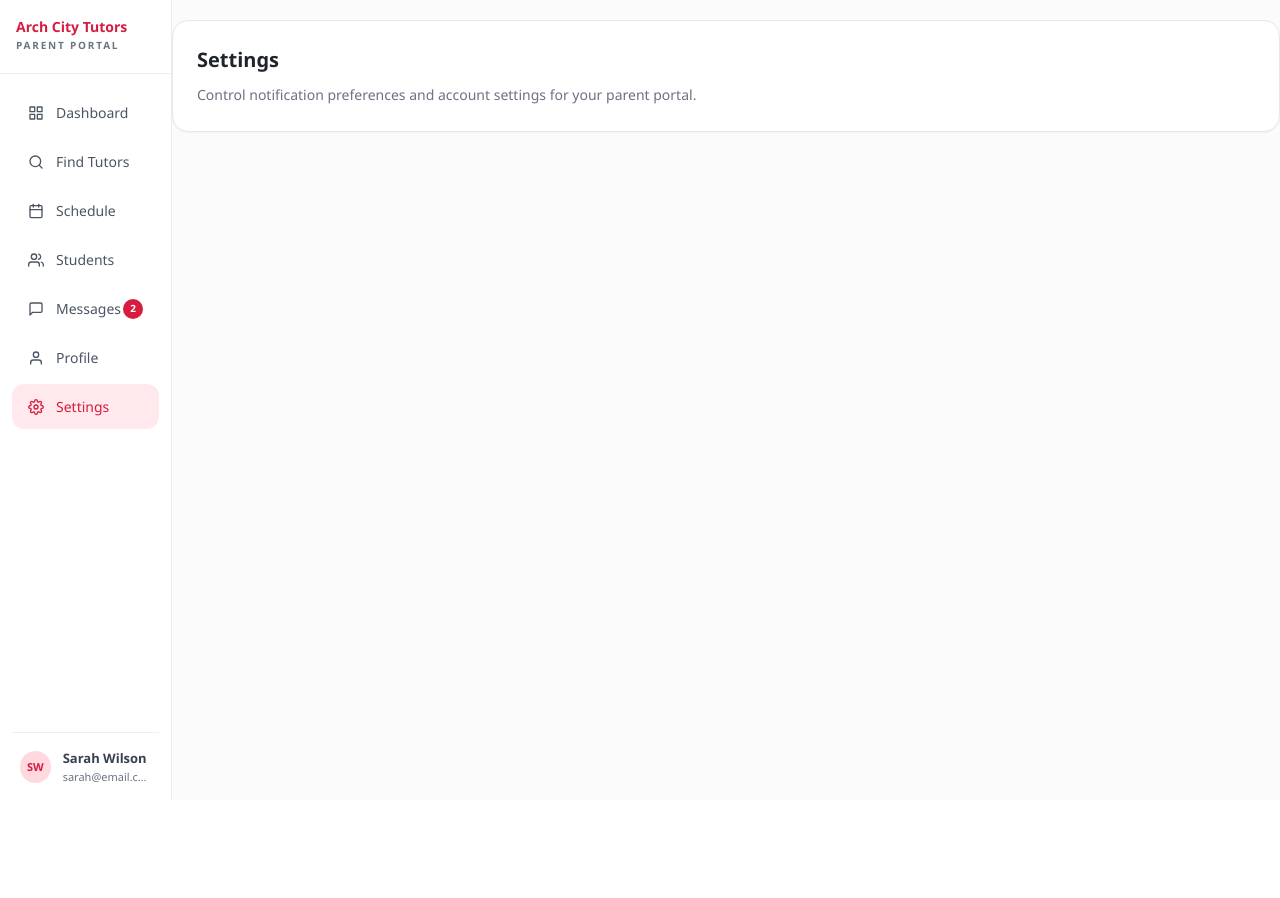
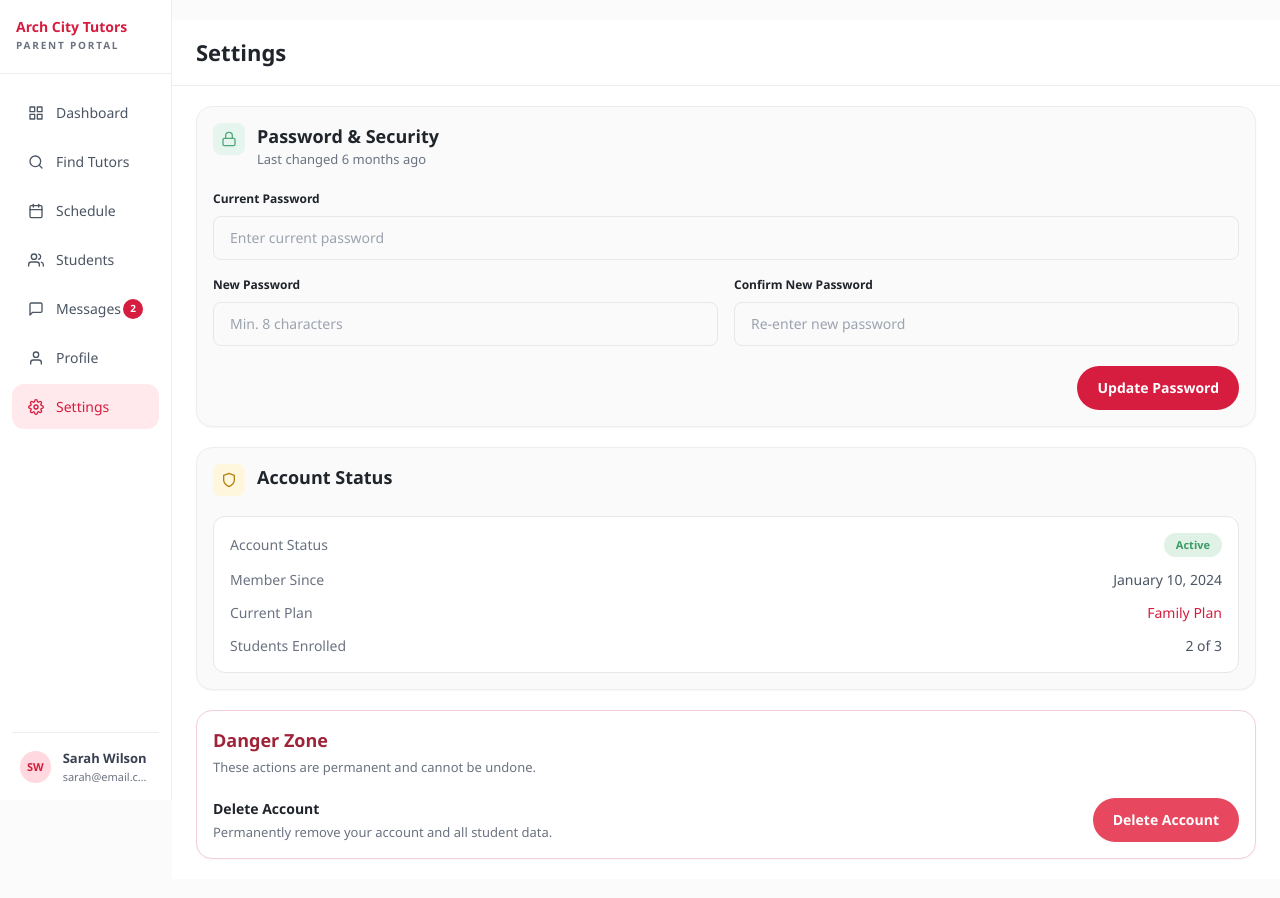
Before and after one commit to mmiskatul/arch-city, a Next.js app: page /parent-dashboard/settings in a window 1280 px wide. Before the commit the page ends 800 px from the top, so only its background shows below. Built offline with nearby package versions, Linux system fonts and the light colour scheme.

Commit message:
add the setting

```diff
--- a/app/parent-dashboard/settings/page.tsx
+++ b/app/parent-dashboard/settings/page.tsx
@@ -1,10 +1,5 @@
-import { ParentSectionPage } from "@/components/parent/parent-section-page";
+import { ParentSettingsPage } from "@/components/parent/parent-settings-page";
 
 export default function ParentSettingsRoute() {
-  return (
-    <ParentSectionPage
-      title="Settings"
-      description="Control notification preferences and account settings for your parent portal."
-    />
-  );
+  return <ParentSettingsPage />;
 }
--- a/components/parent/parent-profile-page.tsx
+++ b/components/parent/parent-profile-page.tsx
@@ -7,6 +7,7 @@ import { FiCheck, FiEdit2, FiMail, FiPhone } from "react-icons/fi";
 import { ParentShell } from "@/components/parent/parent-shell";
 import {
   parentBillingHistory,
+  parentProfileHistoryItems,
   parentPlan,
   parentPlanOptions,
   parentProfile,
@@ -174,40 +175,90 @@ function PlanAndBillingSection() {
 }
 
 function HistorySection() {
+  const [historyFilter, setHistoryFilter] = useState<"All" | "Jordan" | "Maya">("All");
+
+  const filteredItems =
+    historyFilter === "All"
+      ? parentProfileHistoryItems
+      : parentProfileHistoryItems.filter((item) => item.student === historyFilter);
+
+  const groupedItems = filteredItems.reduce<Record<string, typeof filteredItems>>((groups, item) => {
+    if (!groups[item.monthLabel]) {
+      groups[item.monthLabel] = [];
+    }
+    groups[item.monthLabel].push(item);
+    return groups;
+  }, {});
+
   return (
     <section className="p-5">
       <h3 className="text-[18px] font-bold text-[#20242b]">History</h3>
-      <div className="mt-5 rounded-[12px] border border-[#e7e7eb] bg-white p-4 shadow-[0_1px_2px_rgba(15,23,42,0.04)]">
-        <h4 className="text-[16px] font-bold text-[#20242b]">Student Enrollment History</h4>
-        <div className="mt-4 space-y-4">
-          {parentStudentsData.map((student) => (
-            <div
-              key={student.id}
-              className="flex items-center justify-between gap-4 rounded-[12px] border border-[#eceef2] px-4 py-4"
+      <div className="mt-5 flex items-center gap-3 border-b border-[#eceef2] pb-4">
+        {(["All", "Jordan", "Maya"] as const).map((filter) => {
+          const active = historyFilter === filter;
+          return (
+            <button
+              key={filter}
+              type="button"
+              onClick={() => setHistoryFilter(filter)}
+              className={`inline-flex h-9 items-center rounded-full border px-4 text-[13px] font-medium transition ${
+                active
+                  ? "border-[#d61c3f] bg-[#fff4f6] text-[#d61c3f]"
+                  : "border-[#d1d5db] bg-white text-[#4b5563] hover:border-[#d61c3f] hover:text-[#d61c3f]"
+              }`}
             >
-              <div className="flex items-center gap-3">
-                <span className="flex h-10 w-10 items-center justify-center rounded-full bg-[#ffe7eb] text-[14px] font-bold text-[#d94a62]">
-                  {student.initials}
+              {filter}
+            </button>
+          );
+        })}
+      </div>
+
+      <div className="mt-4 space-y-5">
+        {Object.entries(groupedItems).map(([monthLabel, items]) => (
+          <section key={monthLabel}>
+            <p className="text-[12px] font-bold uppercase tracking-[0.06em] text-[#5f6673]">
+              {monthLabel}
+            </p>
+            <div className="mt-3 space-y-4">
+              {items.map((item) => (
+                <article
+                  key={item.id}
+                  className="flex items-center justify-between gap-4 rounded-[14px] border border-[#eceef2] bg-white px-4 py-4 shadow-[0_1px_2px_rgba(15,23,42,0.04)]"
+                >
+                  <div className="flex min-w-0 items-start gap-3">
+                    <span className="flex h-12 w-12 shrink-0 items-center justify-center rounded-full bg-[#ffe7eb] text-[16px] font-bold text-[#d94a62]">
+                      {item.tutorInitials}
                     </span>
-                <div>
-                  <p className="text-[15px] font-semibold text-[#20242b]">{student.name}</p>
+                    <div className="min-w-0">
+                      <p className="text-[16px] font-bold text-[#20242b]">{item.tutorName}</p>
                       <p className="text-[13px] text-[#6b7280]">
-                    {student.grade} - {student.school}
+                        {item.subject} - {item.dateLabel}
                       </p>
-                  <p className="mt-1 text-[12px] text-[#6b7280]">{student.addedLabel}</p>
+                      <div className="mt-3 flex items-center gap-2 text-[12px] text-[#6b7280]">
+                        <span className="font-semibold text-[#d61c3f]">{item.studentInitials}</span>
+                        <span>{item.student}</span>
+                        <span>-</span>
+                        <span>{item.duration}</span>
+                        <span>-</span>
+                        <span>{item.type}</span>
                       </div>
                     </div>
-              <div className="text-right">
-                <p className="text-[13px] font-semibold text-[#20242b]">
-                  {student.sessionsTotal} total sessions
-                </p>
-                <p className="mt-1 text-[12px] text-[#6b7280]">
-                  Active tutor: {student.activeTutorName}
-                </p>
                   </div>
+
+                  <div className="shrink-0 text-right">
+                    <p className="text-[12px] font-medium text-[#4b5563]">{item.status}</p>
+                    <p className="mt-4 text-[24px] font-bold text-[#20242b]">{item.amount}</p>
                   </div>
+                </article>
               ))}
             </div>
+          </section>
+        ))}
+        {filteredItems.length === 0 ? (
+          <div className="rounded-[14px] border border-dashed border-[#d1d5db] bg-white px-5 py-10 text-center text-[14px] text-[#6b7280]">
+            No history found for this student.
+          </div>
+        ) : null}
       </div>
     </section>
   );
--- /dev/null
+++ b/components/parent/parent-settings-page.tsx
@@ -0,0 +1,126 @@
+import { FiLock, FiShield } from "react-icons/fi";
+
+import { ParentShell } from "@/components/parent/parent-shell";
+
+function PasswordField({
+  label,
+  placeholder,
+  className = "",
+}: {
+  label: string;
+  placeholder: string;
+  className?: string;
+}) {
+  return (
+    <div className={className}>
+      <label className="mb-2 block text-[12px] font-semibold text-[#20242b]">{label}</label>
+      <input
+        type="password"
+        placeholder={placeholder}
+        className="h-11 w-full rounded-lg border border-[#e5e7eb] bg-[#fafafa] px-4 text-[14px] outline-none placeholder:text-[#9ca3af]"
+      />
+    </div>
+  );
+}
+
+export function ParentSettingsPage() {
+  return (
+    <ParentShell>
+      <div className="w-full">
+        <div className="border-b border-[#eceef2] bg-white px-4 py-4 sm:px-5 lg:px-6">
+          <h1 className="text-[18px] font-bold text-[#20242b] sm:text-[22px]">Settings</h1>
+        </div>
+
+        <div className="space-y-5 bg-white px-4 py-5 sm:px-5 lg:px-6">
+          <section className="rounded-[16px] border border-[#eceef2] bg-[#fafafa] p-4 shadow-[0_1px_2px_rgba(15,23,42,0.04)]">
+            <div className="flex items-start gap-3">
+              <span className="flex h-8 w-8 items-center justify-center rounded-lg bg-[#e6f5ee] text-[#4fa97a]">
+                <FiLock className="h-4 w-4" />
+              </span>
+              <div>
+                <h2 className="text-[18px] font-bold text-[#20242b]">Password & Security</h2>
+                <p className="text-[13px] text-[#6b7280]">Last changed 6 months ago</p>
+              </div>
+            </div>
+
+            <div className="mt-5 grid gap-4 md:grid-cols-2">
+              <PasswordField
+                label="Current Password"
+                placeholder="Enter current password"
+                className="md:col-span-2"
+              />
+              <PasswordField label="New Password" placeholder="Min. 8 characters" />
+              <PasswordField label="Confirm New Password" placeholder="Re-enter new password" />
+            </div>
+
+            <div className="mt-5 flex justify-end">
+              <button
+                type="button"
+                className="inline-flex h-11 items-center rounded-full bg-[#d61c3f] px-5 text-[14px] font-semibold text-white transition hover:bg-[#be1837]"
+              >
+                Update Password
+              </button>
+            </div>
+          </section>
+
+          <section className="rounded-[16px] border border-[#eceef2] bg-[#fafafa] p-4 shadow-[0_1px_2px_rgba(15,23,42,0.04)]">
+            <div className="flex items-start gap-3">
+              <span className="flex h-8 w-8 items-center justify-center rounded-lg bg-[#fff6de] text-[#b58112]">
+                <FiShield className="h-4 w-4" />
+              </span>
+              <div>
+                <h2 className="text-[18px] font-bold text-[#20242b]">Account Status</h2>
+              </div>
+            </div>
+
+            <div className="mt-5 rounded-[12px] border border-[#e5e7eb] bg-white px-4 py-4">
+              <div className="space-y-3 text-[14px]">
+                <div className="flex items-center justify-between gap-4">
+                  <span className="text-[#6b7280]">Account Status</span>
+                  <span className="inline-flex rounded-full bg-[#dff2e5] px-3 py-1 text-[11px] font-semibold text-[#3d9b68]">
+                    Active
+                  </span>
+                </div>
+                <div className="flex items-center justify-between gap-4">
+                  <span className="text-[#6b7280]">Member Since</span>
+                  <span className="font-medium text-[#4b5563]">January 10, 2024</span>
+                </div>
+                <div className="flex items-center justify-between gap-4">
+                  <span className="text-[#6b7280]">Current Plan</span>
+                  <span className="font-medium text-[#d61c3f]">Family Plan</span>
+                </div>
+                <div className="flex items-center justify-between gap-4">
+                  <span className="text-[#6b7280]">Students Enrolled</span>
+                  <span className="font-medium text-[#4b5563]">2 of 3</span>
+                </div>
+              </div>
+            </div>
+          </section>
+
+          <section className="rounded-[16px] border border-[#f3cfd6] bg-white p-4 shadow-[0_1px_2px_rgba(15,23,42,0.04)]">
+            <h2 className="text-[18px] font-bold text-[#9f2338]">Danger Zone</h2>
+            <p className="mt-1 text-[13px] text-[#6b7280]">
+              These actions are permanent and cannot be undone.
+            </p>
+
+            <div className="mt-5 flex flex-col gap-4 sm:flex-row sm:items-center sm:justify-between">
+              <div>
+                <p className="text-[14px] font-semibold text-[#20242b]">Delete Account</p>
+                <p className="mt-1 text-[13px] text-[#6b7280]">
+                  Permanently remove your account and all student data.
+                </p>
+              </div>
+
+              <button
+                type="button"
+                className="inline-flex h-11 items-center rounded-full bg-[#e8485f] px-5 text-[14px] font-semibold text-white transition hover:bg-[#d61c3f]"
+              >
+                Delete Account
+              </button>
+            </div>
+          </section>
+        </div>
+      </div>
+    </ParentShell>
+  );
+}
```
Lines whose indentation alone changed are shown as unchanged.
